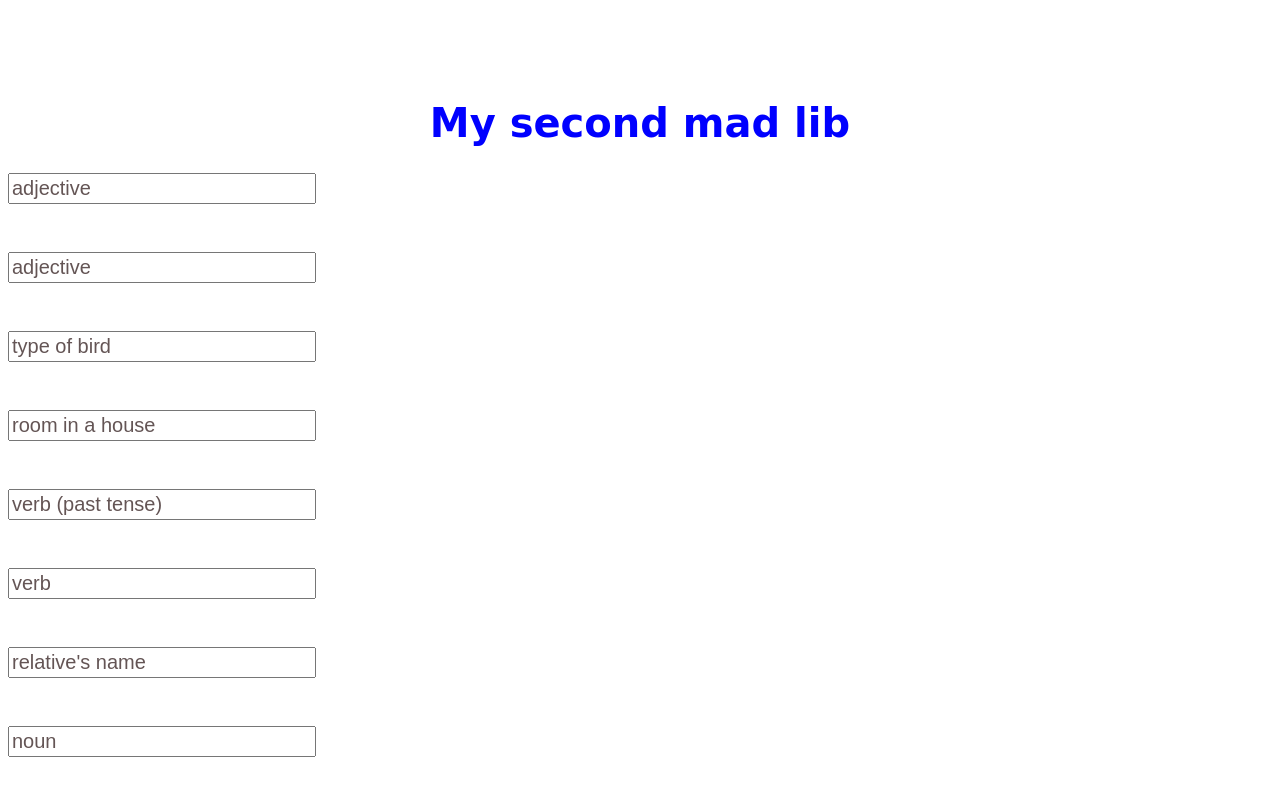
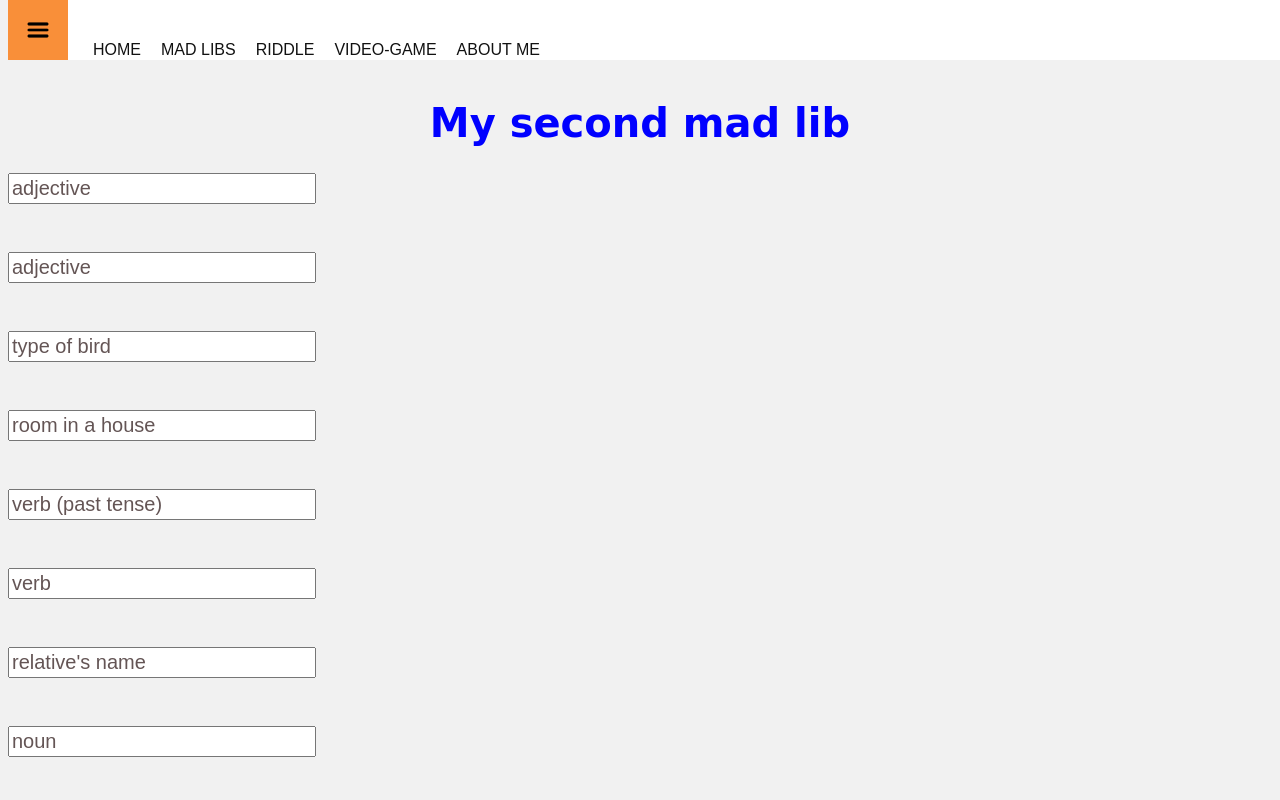
Before and after one commit to Person-202012/Person-202012.github.io, a plain HTML site: page madlib2.html in a window 1280 px wide. Shown: the top 800 px of the page. Drawn offline with Linux system fonts and the light colour scheme.

Commit message:
Update madlib2.html

```diff
--- a/madlib2.html
+++ b/madlib2.html
@@ -6,8 +6,21 @@
         <meta name="viewport" content="width=device-width, initial-scale=1">
         <title>My first Mad  Lib!</title>
         <link rel="stylesheet" href="static/css/main.css">
+        <link rel="stylesheet" href="static/css/style.css">
+
     </head>
     <body>
+
+        <nav class="nav-main">
+            <div class="btn-toggle-nav"></div>
+            <ul>
+                <li><a href="index.html">Home</a></li>
+                <li><a href="madlib.html">Mad Libs</a></li>
+                <li><a href="Riddle1.html">Riddle</a></li>
+                <li><a href="gameLandingPage.html">Video-Game</a></li>
+                <li><a href="AboutMe.html">About Me</a></li>
+            </ul>
+        </nav>
 
         <h1>My second mad lib</h1>
 
```
